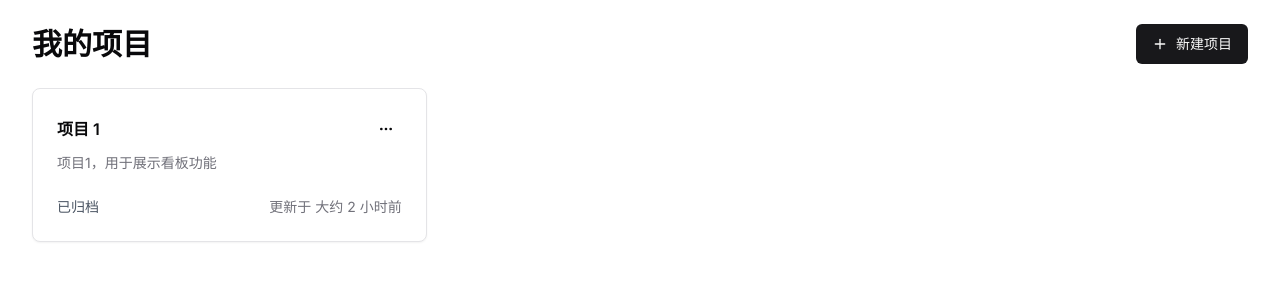
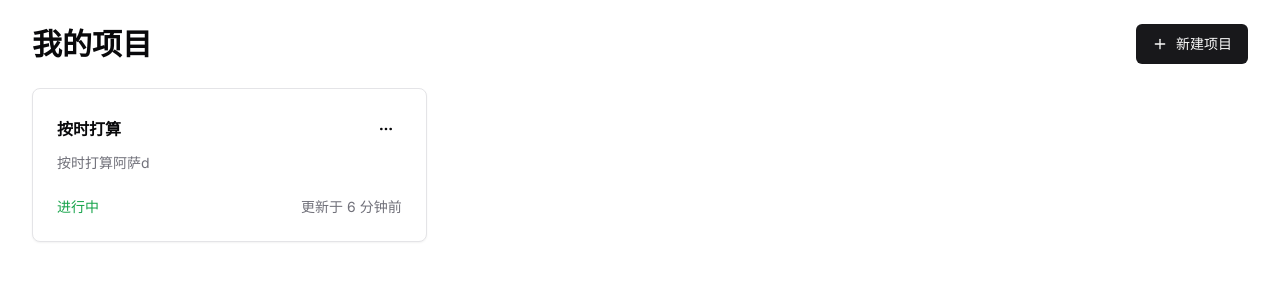
Before and after one commit to realskyrin/plan-kanban, a Next.js app: page / in a window 1280 px wide. Shown: the top 300 px of the page. Built offline with nearby package versions, Linux system fonts and the light colour scheme; data requests are answered from the project's data file.

Commit message:
board jump fix

```diff
--- a/app/project/[id]/page.tsx
+++ b/app/project/[id]/page.tsx
@@ -19,7 +19,7 @@ export default function ProjectPage({ params }: PageProps) {
   const [project, setProject] = useState<Project | null>(null)
 
   useEffect(() => {
-    const currentProject = projects.find(p => p.id === params.id)
+    const currentProject = projects.find(p => String(p.id) === params.id)
     setProject(currentProject || null)
   }, [params.id, projects])
 
--- a/data/db.json
+++ b/data/db.json
@@ -1,144 +1,54 @@
 {
   "projects": [
     {
-      "id": "1",
-      "name": "项目 1",
-      "description": "项目1，用于展示看板功能",
-      "status": "archived",
-      "createdAt": "2023-12-26T12:00:00.000Z",
-      "updatedAt": "2024-12-26T06:51:12.306Z"
+      "name": "按时打算",
+      "description": "按时打算阿萨d",
+      "status": "active",
+      "createdAt": "2024-12-26T08:25:10.322Z",
+      "updatedAt": "2024-12-26T08:25:10.322Z",
+      "id": 1
     }
   ],
   "tasks": [
     {
-      "id": "1",
-      "title": "实现登录功能",
-      "description": "使用 Next.js Auth 实现用户登录功能",
-      "status": "done",
+      "title": "阿萨德阿萨德阿萨",
+      "description": "阿萨德阿萨德阿萨阿萨订单",
+      "priority": "medium",
+      "status": "todo",
       "projectId": "1",
-      "createdAt": "2023-12-26T12:00:00.000Z",
-      "updatedAt": "2024-12-26T06:20:04.641Z",
-      "priority": "low"
+      "createdAt": "2024-12-26T08:25:20.537Z",
+      "updatedAt": "2024-12-26T08:25:35.852Z",
+      "id": 1
     },
     {
-      "id": "2",
-      "title": "设计数据库架构",
-      "description": "设计项目所需的数据库表结构.....",
-      "status": "done",
+      "title": "090i0",
+      "description": "98908003485345",
+      "priority": "low",
+      "status": "in_progress",
       "projectId": "1",
-      "createdAt": "2023-12-26T12:00:00.000Z",
-      "updatedAt": "2024-12-26T07:29:31.907Z",
-      "priority": "medium"
+      "createdAt": "2024-12-26T08:25:44.469Z",
+      "updatedAt": "2024-12-26T08:25:44.469Z",
+      "id": 2
     },
     {
-      "title": "asdasd ",
-      "description": "asdasdasdasd",
-      "status": "done",
+      "title": "按时打算",
+      "description": "阿萨德撒阿萨",
+      "priority": "low",
+      "status": "in_progress",
       "projectId": "1",
-      "createdAt": "2024-12-26T05:22:26.689Z",
-      "updatedAt": "2024-12-26T06:37:47.504Z",
-      "id": "faR2rc4",
-      "priority": "high"
+      "createdAt": "2024-12-26T08:25:48.651Z",
+      "updatedAt": "2024-12-26T08:25:48.651Z",
+      "id": 3
     },
     {
-      "title": "asasdasasd",
-      "description": "sasdasd",
-      "priority": "low",
-      "status": "done",
-      "projectId": "1",
-      "createdAt": "2024-12-26T07:30:41.891Z",
-      "updatedAt": "2024-12-26T07:30:41.891Z",
-      "id": "ls6a5sI"
-    },
-    {
-      "title": "asasd",
-      "description": "xzczxc",
-      "priority": "medium",
-      "status": "done",
-      "projectId": "1",
-      "createdAt": "2024-12-26T07:30:46.705Z",
-      "updatedAt": "2024-12-26T07:30:46.705Z",
-      "id": "GlL0WQ_"
-    },
-    {
-      "title": "asdasd ",
-      "description": "asdasdac3e3r",
-      "priority": "medium",
-      "status": "done",
-      "projectId": "1",
-      "createdAt": "2024-12-26T07:30:50.506Z",
-      "updatedAt": "2024-12-26T07:30:50.506Z",
-      "id": "XaBkB4j"
-    },
-    {
-      "title": "asdasd ",
-      "description": "asdasdasd asd ",
-      "priority": "medium",
-      "status": "done",
-      "projectId": "1",
-      "createdAt": "2024-12-26T07:30:54.056Z",
-      "updatedAt": "2024-12-26T07:30:54.056Z",
-      "id": "FXqzAq8"
-    },
-    {
-      "title": "asdasda ",
-      "description": "czxcsadasdadasd",
-      "priority": "medium",
-      "status": "done",
-      "projectId": "1",
-      "createdAt": "2024-12-26T07:30:58.238Z",
-      "updatedAt": "2024-12-26T07:30:58.238Z",
-      "id": "L9UCuDv"
-    },
-    {
-      "title": "asdasdas",
+      "title": "asda ",
       "description": "asdasdasd",
       "priority": "low",
-      "status": "done",
+      "status": "todo",
       "projectId": "1",
-      "createdAt": "2024-12-26T07:31:45.406Z",
-      "updatedAt": "2024-12-26T07:31:45.406Z",
-      "id": "kl5gyP1"
-    },
-    {
-      "title": "asdasd",
-      "description": "asdasd",
-      "priority": "low",
-      "status": "done",
-      "projectId": "1",
-      "createdAt": "2024-12-26T07:32:29.904Z",
-      "updatedAt": "2024-12-26T07:32:29.904Z",
-      "id": "GyxMgea"
-    },
-    {
-      "title": "asdasdasas",
-      "description": "asdasdasd",
-      "priority": "medium",
-      "status": "in_progress",
-      "projectId": "1",
-      "createdAt": "2024-12-26T07:32:36.453Z",
-      "updatedAt": "2024-12-26T07:32:36.453Z",
-      "id": "8tnfUyB"
-    },
-    {
-      "title": "asdasdasd",
-      "description": "zxczxczcsad",
-      "priority": "low",
-      "status": "done",
-      "projectId": "1",
-      "createdAt": "2024-12-26T07:32:47.271Z",
-      "updatedAt": "2024-12-26T07:32:47.271Z",
-      "id": "0Yjy4bt"
-    },
-    {
-      "title": "asdasdasd",
-      "description": "zczxcazsdasd",
-      "priority": "high",
-      "status": "done",
-      "projectId": "1",
-      "createdAt": "2024-12-26T07:32:54.103Z",
-      "updatedAt": "2024-12-26T07:32:54.103Z",
-      "id": "aAtlYrH"
+      "createdAt": "2024-12-26T08:29:42.112Z",
+      "updatedAt": "2024-12-26T08:29:42.112Z",
+      "id": 4
     }
   ]
 }
--- a/package.json
+++ b/package.json
@@ -30,7 +30,6 @@
     "next": "14.0.4",
     "next-themes": "^0.4.4",
     "react": "^18.2.0",
-    "react-beautiful-dnd": "^13.1.1",
     "react-dom": "^18.2.0",
     "react-hook-form": "^7.49.2",
     "tailwind-merge": "^2.6.0",
@@ -40,7 +39,6 @@
   "devDependencies": {
     "@types/node": "^20.10.5",
     "@types/react": "^18.2.45",
-    "@types/react-beautiful-dnd": "^13.1.7",
     "@types/react-dom": "^18.2.18",
     "autoprefixer": "^10.4.16",
     "eslint": "^8.56.0",
```
Also changed, not shown: 1 other file (tests, documents, lock files or other folders).
